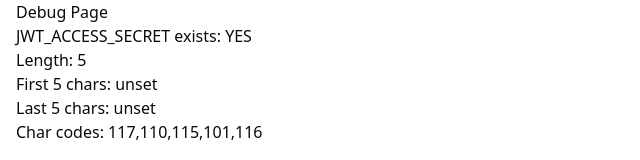
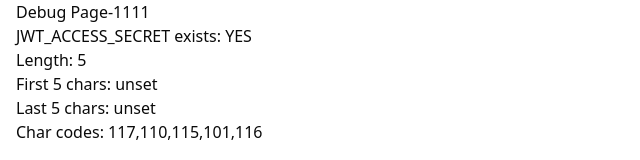
Before and after one commit to wproman/event-activities, a Next.js app: page /debug in a window 1280 px wide. Shown: the top 160 px of the page, without its empty margins (0-640 px from the left). Built offline with nearby package versions, Linux system fonts and the light colour scheme; no server answers.

Commit message:
feat: update DebugPage title for clarity

```diff
--- a/app/debug/page.tsx
+++ b/app/debug/page.tsx
@@ -3,7 +3,7 @@ export default async function DebugPage() {
 
   return (
     <div>
-      <h1>Debug Page</h1>
+      <h1>Debug Page-1111</h1>
       <p>JWT_ACCESS_SECRET exists: {secret ? "YES" : "NO"}</p>
       <p>Length: {secret?.length}</p>
       <p>First 5 chars: {secret?.substring(0, 5)}</p>
```
